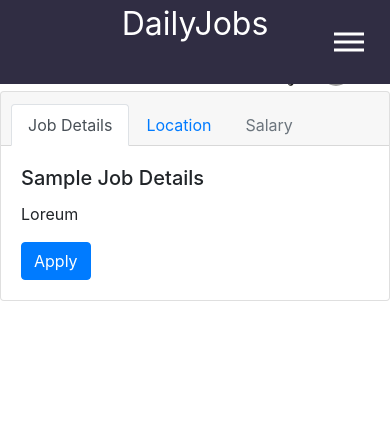
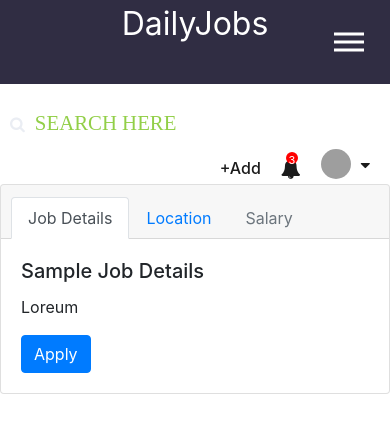
Before and after one commit to SaptarshiMisra/nav-bar-starter-kit, a React (Create React App) app: page / in a window 390 px wide. Shown: the top 430 px of the page. Built offline with nearby package versions, Linux system fonts and the light colour scheme; grey boxes are pictures that could not be loaded.

Commit message:
adjusted contenta area padding

```diff
--- a/src/App.js
+++ b/src/App.js
@@ -20,16 +20,15 @@ function App() {
           </div>
         </div>
       </div>
-      <div id="mobView">
-           <SidebarMob />
-        {/* <div class="row">
-          <div class="col-sm-12 col-md-12 col-lg-12 "> */}
+        <div id="mobView">
+            <SidebarMob />
+
+           {/* <div class="col-sm-12 col-md-12 col-lg-12 "> */}
             <div className="content-area">
               <Header />
               <JobCard />
             </div>
-          {/* </div>
-        </div> */}
+        {/* </div> */}
       </div>
     </div>
   );
--- a/src/scss/sidebar.scss
+++ b/src/scss/sidebar.scss
@@ -113,7 +113,8 @@ body{
         }
         .content-area{
             overflow-y: auto;
-
+            padding-top: 5px;
+            padding-top: 11vh;
         }
           .hamburger {
             position: absolute;
```
